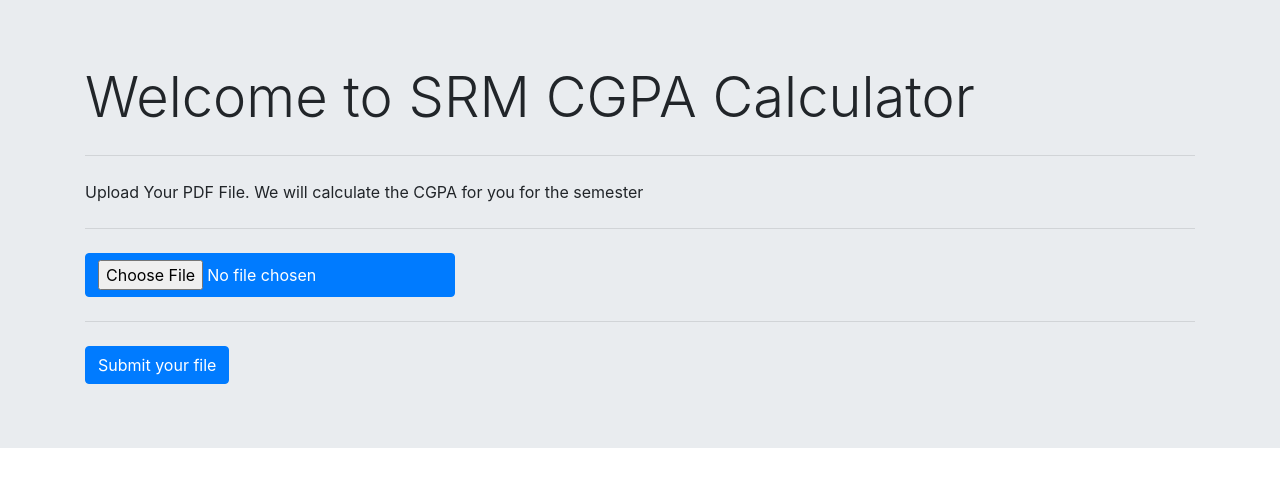
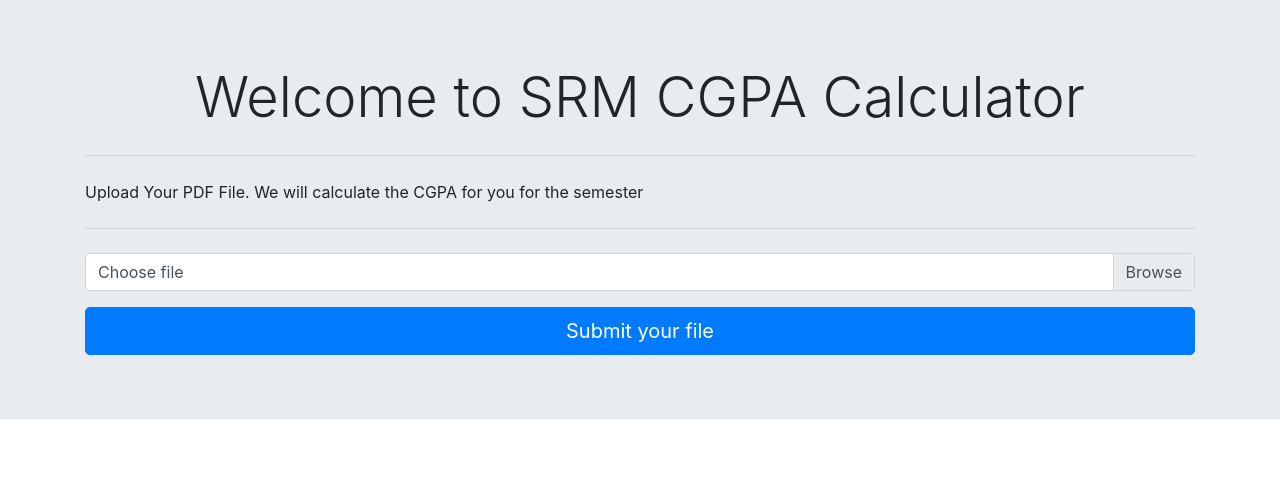
Before and after one commit to kausthub13/SRM_CGPA, a Flask app: page / in a window 1280 px wide. Shown: the top 487 px of the page. Run offline with Flask 2, Linux system fonts and the light colour scheme; some libraries are stand-ins or nearby versions.

Commit message:
Minor Changes to html

```diff
--- a/app.py
+++ b/app.py
@@ -13,6 +13,8 @@
 
 app = Flask(__name__)
 app.config['SECRET_KEY'] = 'mykey'
+app.config['UPLOAD_FOLDER'] = os.path.abspath(os.path.dirname(__file__)) + "\\uploads"
+
 
 
 class FileUpload(FlaskForm):
@@ -25,8 +27,8 @@
     form = FileUpload()
     if form.validate_on_submit():
         filename = secure_filename(form.pdf_file.data.filename)
-        session['file'] = 'result.pdf'
-        form.pdf_file.data.save('result.pdf')
+        session['file'] = os.path.join(app.config['UPLOAD_FOLDER'],filename)
+        form.pdf_file.data.save(os.path.join(app.config['UPLOAD_FOLDER'],filename))
         return redirect(url_for('result'))
 
     return render_template('index.html', form=form)
@@ -113,6 +115,7 @@
     fp.close()
     device.close()
     retstr.close()
+    os.remove(session['file'])
     return text
 
 
--- a/templates/base.html
+++ b/templates/base.html
@@ -10,7 +10,7 @@
 <body>
     <div class="jumbotron jumbotron-fluid">
   <div class="container">
-    <h1 class="display-4">Welcome to SRM CGPA Calculator</h1>
+    <h1 class="display-4 text-center">Welcome to SRM CGPA Calculator</h1>
       <hr class="my-4">
 
       {% block content %}
--- a/templates/index.html
+++ b/templates/index.html
@@ -5,8 +5,22 @@
     <form method="POST" enctype="multipart/form-data">
         {{ form.hidden_tag() }}
         <hr class="my-4">
-        {{ form.pdf_file(class="btn btn-primary") }}
-        <hr class="my-4">
-        {{  form.submit(class="btn btn-primary") }}
+        <div class="input-group mb-3">
+            <div class="custom-file">
+                {{ form.pdf_file(class="custom-file-input ") }}
+                <label class="custom-file-label" for="pdf_file">Choose file</label>
+            </div>
+        </div>
+        {{ form.submit(class="btn btn-primary btn-lg btn-block") }}
     </form>
+    <script>
+            $('#pdf_file').on('change',function(){
+                //get the file name
+                var fileName = $(this).val();
+                var res = fileName.split("\\");
+
+                //replace the "Choose a file" label
+                $(this).next('.custom-file-label').html(res[res.length-1]);
+            })
+        </script>
 {% endblock %}
```
